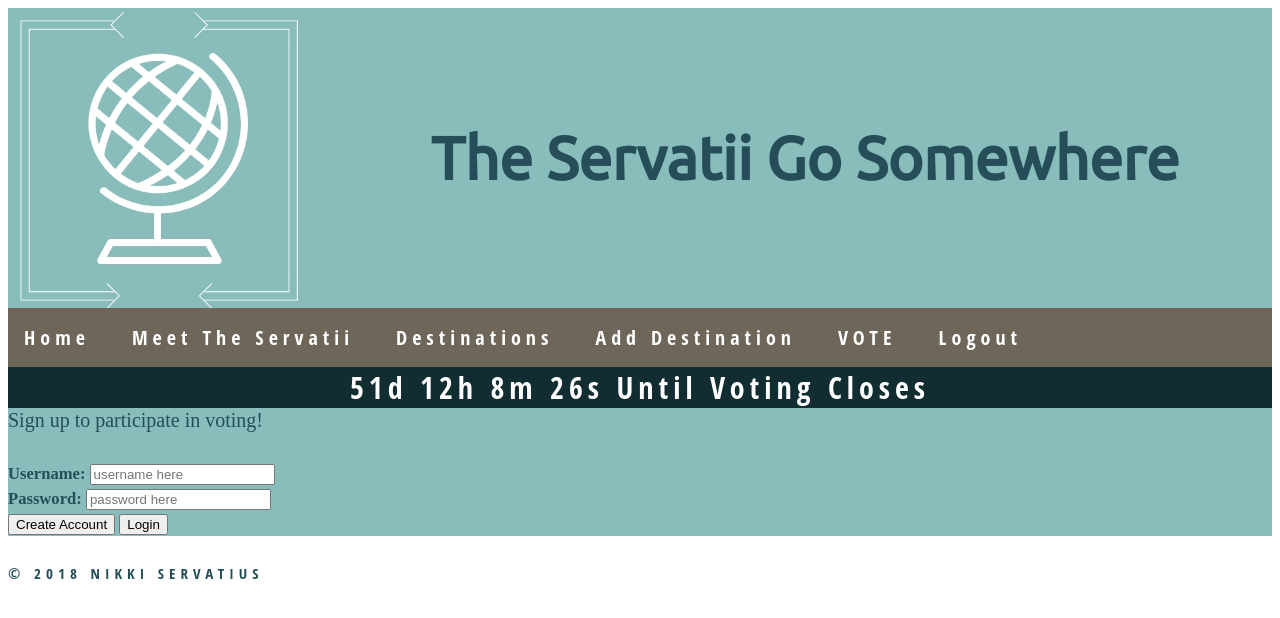
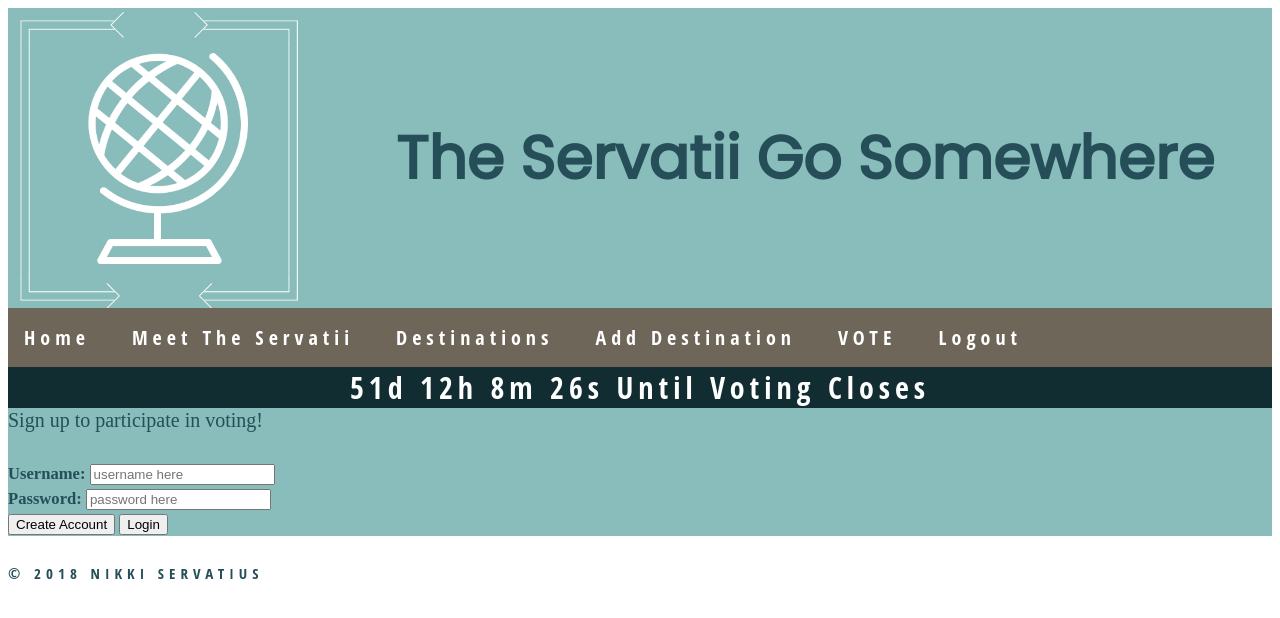
Before and after one commit to nikkiservatius/theservatiigosomewhere, a PHP site: page /index.php in a window 1280 px wide. Shown: the top 618 px of the page. Run offline with PHP 8.4, Linux system fonts and the light colour scheme; data that the repository does not hold is empty; some libraries are stand-ins or nearby versions.

Commit message:
its a new day ugh

```diff
--- a/header.php
+++ b/header.php
@@ -2,7 +2,7 @@
   <html lang="en">
   <head>
     <script src="jquery-3.3.1.min.js"></script>
-    <link href="https://fonts.googleapis.com/css?family=Ubuntu" rel="stylesheet">
+    <link href="https://fonts.googleapis.com/css?family=Poppins" rel="stylesheet">
     <link href="traveler.css" type="text/css" rel= "stylesheet" />
     <title>The Servatii Go Somewhere:Home</title>
     <link rel="icon" href="The Servatii Go Somewhere.jpg" type = "image/gif" sizes="16X16">
@@ -21,7 +21,6 @@
     </div>
 
     <div class = "headingtitle">
-      <link href="https://fonts.googleapis.com/css?family=Ubuntu" rel="stylesheet">
     The Servatii Go Somewhere
     </div>
   </h1>
--- a/traveler.css
+++ b/traveler.css
@@ -39,8 +39,8 @@
 }
 
 .headingtitle{
+  font-family: 'Poppins', sans-serif;
   text-align: center;
-  font-family: 'Ubuntu', sans-serif;
   margin: 0;
   padding: 0;
   boarder: 0;
```
